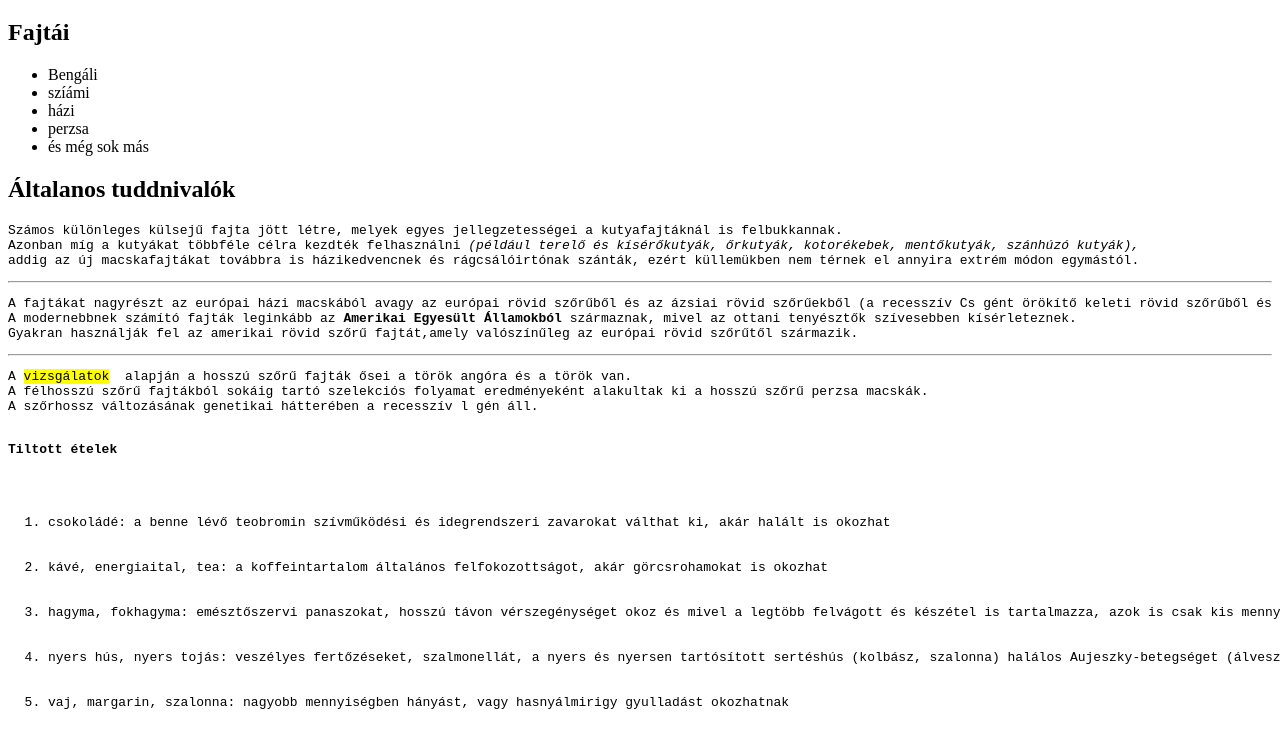
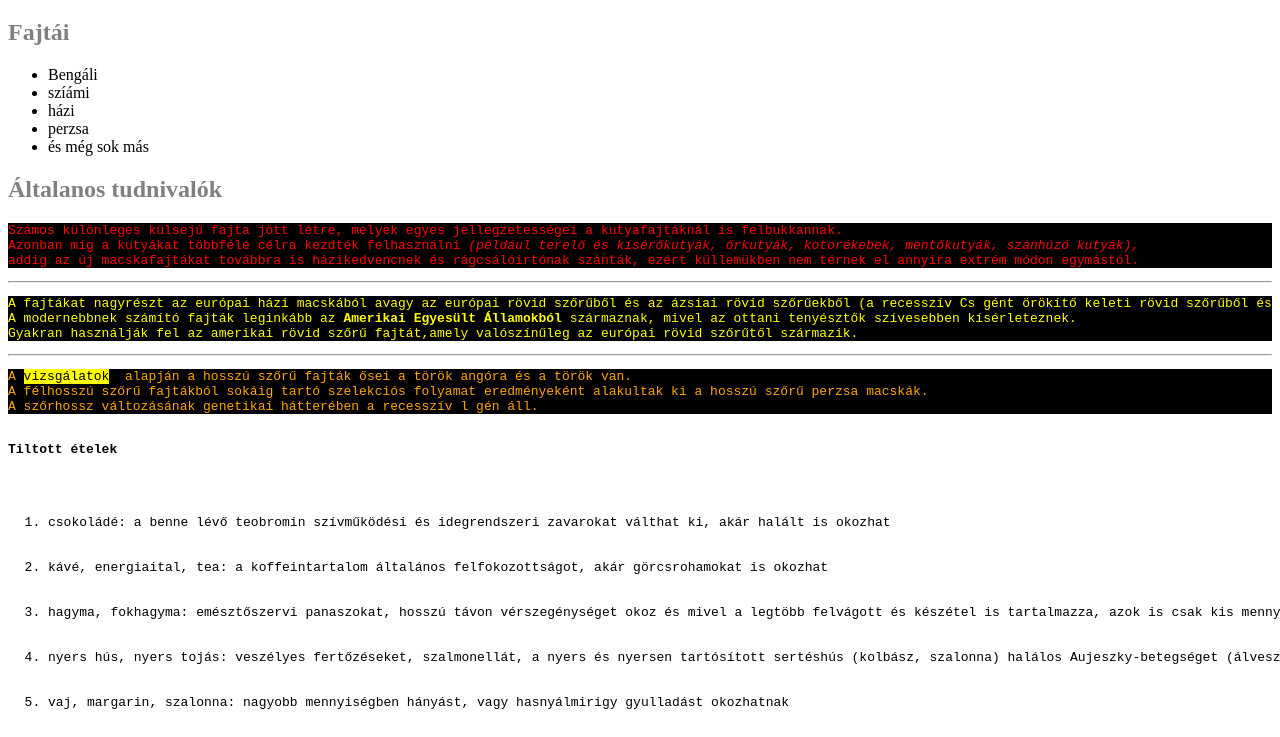
Before and after one commit to Gyusz119/macsk-k, a plain HTML site: page index.html in a window 1280 px wide. Shown: the part 61-798 px from the top of the page. Drawn offline with Linux system fonts and the light colour scheme.

Commit message:
Első Css-ek hozzáadva :)

```diff
--- a/index.html
+++ b/index.html
@@ -4,6 +4,7 @@
     <meta charset="UTF-8">
     <meta name="viewport" content="width=device-width, initial-scale=1.0">
     <title>Macskák</title>
+    <link rel="stylesheet" href="macskak.css">
 </head>
 
 <body>
@@ -17,20 +18,20 @@
 <li>és még sok más</li>
 </ul>
 
-<h2>Általanos tuddnivalók</h2>
-<pre>
+<h2>Általanos tudnivalók</h2>
+<pre class="szines">
 Számos különleges külsejű fajta jött létre, melyek egyes jellegzetességei a kutyafajtáknál is felbukkannak.
 Azonban míg a kutyákat többféle célra kezdték felhasználni <i>(például terelő és kísérőkutyák, őrkutyák, kotorékebek, mentőkutyák, szánhúzó kutyák),</i>
 addig az új macskafajtákat továbbra is házikedvencnek és rágcsálóirtónak szánták, ezért küllemükben nem térnek el annyira extrém módon egymástól.
 </pre>
 <hr>
-<pre>
+<pre class="sargaszines">
 A fajtákat nagyrészt az európai házi macskából avagy az európai rövid szőrűből és az ázsiai rövid szőrűekből (a recesszív Cs gént örökítő keleti rövid szőrűből és sziámiból) alakították ki.
 A modernebbnek számító fajták leginkább az <strong>Amerikai Egyesült Államokból</strong> származnak, mivel az ottani tenyésztők szívesebben kísérleteznek.
 Gyakran használják fel az amerikai rövid szőrű fajtát,amely valószínűleg az európai rövid szőrűtől származik.
 </pre>
 <hr>
-<pre>
+<pre class="narancsszines">
 A <mark>vizsgálatok</mark>  alapján a hosszú szőrű fajták ősei a török angóra és a török van.
 A félhosszú szőrű fajtákból sokáig tartó szelekciós folyamat eredményeként alakultak ki a hosszú szőrű perzsa macskák.
 A szőrhossz változásának genetikai hátterében a recesszív l gén áll.
--- /dev/null
+++ b/macskak.css
@@ -0,0 +1,22 @@
+.szines{
+    color: red;
+    background-color: black;
+}
+
+.sargaszines {
+    color: yellow;
+    background-color: black;
+}
+
+.narancsszines {
+    color: orange;
+    background-color: black;
+}
+
+h1 {
+    font-size: 200%;
+}
+
+h2 {
+    color: gray;
+}
```
